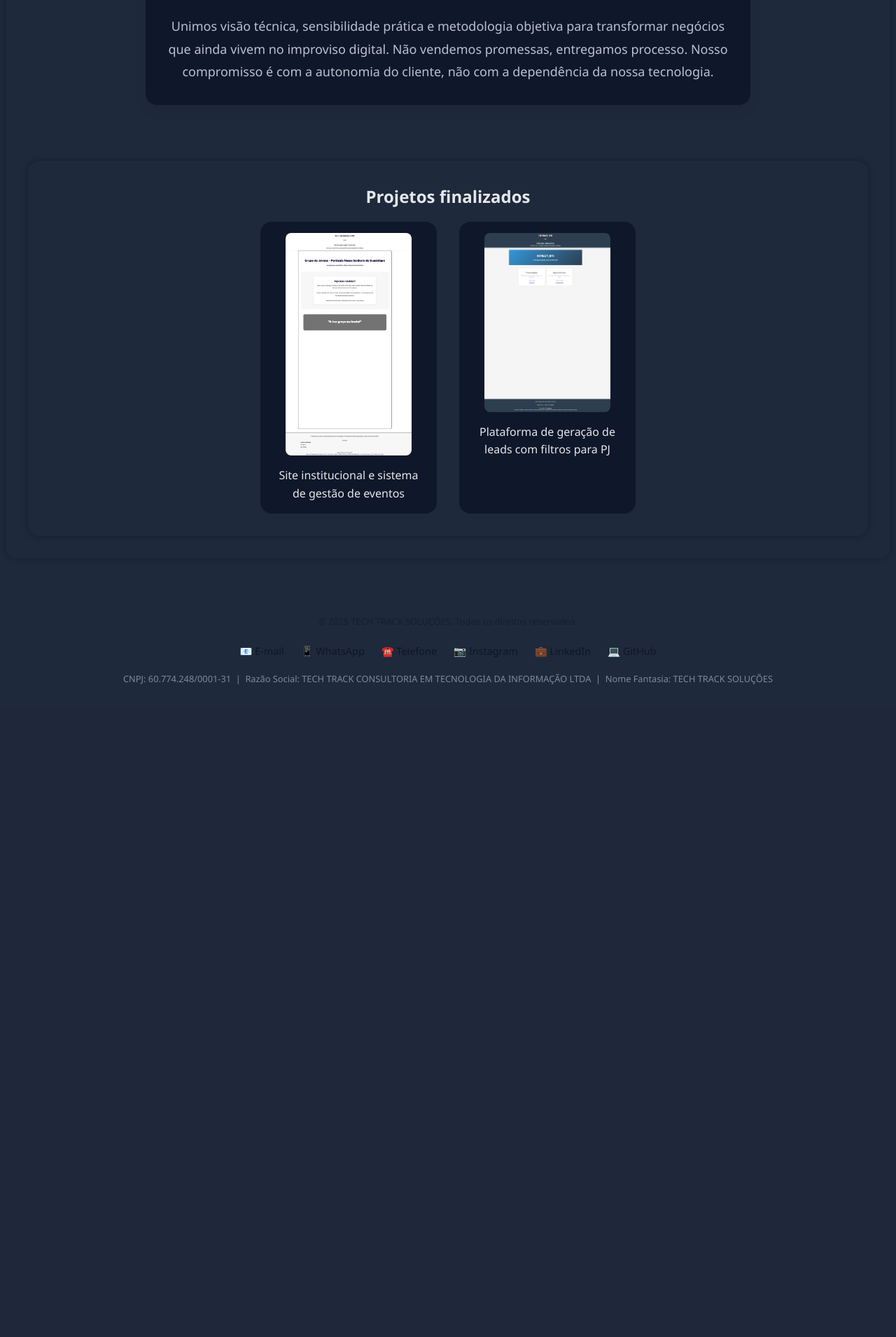
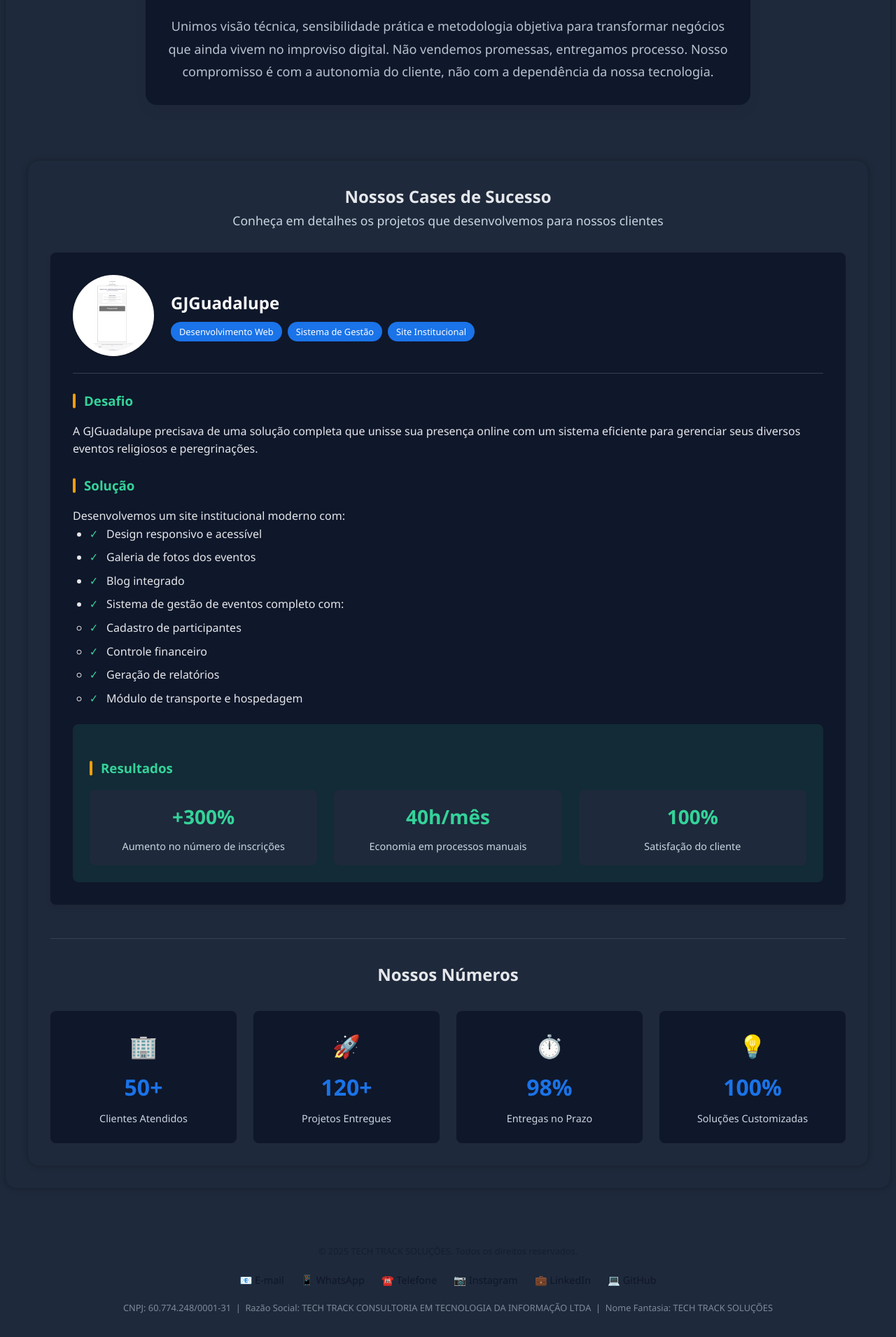
Before and after one commit to ttsolucoes/site_ttsolucoes, a Flask app: page /saiba_mais in a window 1280 px wide. Shown: the part 4236-6147 px from the top of the page at 70% size. Before the commit the page ends 5214 px from the top, so only its background shows below. Run offline with Flask 3, Linux system fonts and the light colour scheme.

Commit message:
atualizar clientes about

```diff
--- /dev/null
+++ b/app/static/css/pages/clientes_about.css
@@ -0,0 +1,202 @@
+/* Estilos base - mantendo consistência com o root */
+.cliente-card-expandido {
+  background-color: var(--background-card);
+  border-radius: var(--btn-radius);
+  padding: 2rem;
+  margin-bottom: 2rem;
+  box-shadow: 0 4px 6px rgba(0, 0, 0, 0.1);
+  transition: transform 0.3s ease, box-shadow 0.3s ease;
+}
+
+.cliente-card-expandido:hover {
+  transform: translateY(-5px);
+  box-shadow: 0 10px 20px rgba(0, 0, 0, 0.15);
+}
+
+.cliente-header {
+  display: flex;
+  align-items: center;
+  gap: 1.5rem;
+  margin-bottom: 1.5rem;
+  padding-bottom: 1.5rem;
+  border-bottom: 1px solid var(--border-color);
+}
+
+.cliente-logo {
+  width: 100px;
+  height: 100px;
+  object-fit: contain;
+  border-radius: 50%;
+  background-color: white;
+  padding: 0.5rem;
+  box-shadow: 0 2px 4px rgba(0, 0, 0, 0.1);
+}
+
+.cliente-info h2 {
+  color: var(--text-dark);
+  margin-bottom: 0.5rem;
+}
+
+.cliente-tags {
+  display: flex;
+  gap: 0.5rem;
+  flex-wrap: wrap;
+}
+
+.tag {
+  background-color: var(--primary-color);
+  color: white;
+  padding: 0.25rem 0.75rem;
+  border-radius: 1rem;
+  font-size: 0.8rem;
+}
+
+.cliente-content h3 {
+  color: var(--secondary-color);
+  margin: 1.5rem 0 1rem;
+  position: relative;
+  padding-left: 1rem;
+}
+
+.cliente-content h3::before {
+  content: '';
+  position: absolute;
+  left: 0;
+  top: 50%;
+  transform: translateY(-50%);
+  height: 70%;
+  width: 4px;
+  background-color: var(--accent-color);
+  border-radius: 2px;
+}
+
+.feature-list {
+  margin-left: 1.5rem;
+  margin-bottom: 1.5rem;
+}
+
+.feature-list li {
+  margin-bottom: 0.5rem;
+  position: relative;
+  padding-left: 1.5rem;
+}
+
+.feature-list li::before {
+  content: '✓';
+  position: absolute;
+  left: 0;
+  color: var(--secondary-color);
+  font-weight: bold;
+}
+
+.resultados {
+  background-color: rgba(52, 211, 153, 0.1);
+  padding: 1.5rem;
+  border-radius: var(--btn-radius);
+  margin-top: 1.5rem;
+}
+
+.stats-grid {
+  display: grid;
+  grid-template-columns: repeat(auto-fit, minmax(150px, 1fr));
+  gap: 1.5rem;
+  margin-top: 1rem;
+}
+
+.stat-item {
+  text-align: center;
+  padding: 1rem;
+  background-color: var(--background-soft);
+  border-radius: var(--btn-radius);
+}
+
+.stat-number {
+  font-size: 1.75rem;
+  font-weight: bold;
+  color: var(--secondary-color);
+  margin-bottom: 0.5rem;
+}
+
+.stat-label {
+  font-size: 0.9rem;
+  color: var(--text-light);
+}
+
+/* Seção de Métricas Gerais */
+.metricas-gerais {
+  margin-top: 3rem;
+  padding-top: 2rem;
+  border-top: 1px solid var(--border-color);
+}
+
+.metricas-grid {
+  display: grid;
+  grid-template-columns: repeat(auto-fit, minmax(200px, 1fr));
+  gap: 1.5rem;
+  margin-top: 2rem;
+}
+
+.metrica-card {
+  text-align: center;
+  padding: 1.5rem;
+  background-color: var(--background-card);
+  border-radius: var(--btn-radius);
+  transition: transform 0.3s ease;
+}
+
+.metrica-card:hover {
+  transform: translateY(-5px);
+}
+
+.metrica-icon {
+  font-size: 2rem;
+  margin-bottom: 0.5rem;
+}
+
+.metrica-number {
+  font-size: 2rem;
+  font-weight: bold;
+  color: var(--primary-color);
+  margin-bottom: 0.5rem;
+}
+
+.metrica-label {
+  font-size: 0.9rem;
+  color: var(--text-light);
+}
+
+.subtitulo {
+  color: var(--text-light);
+  margin-bottom: 2rem;
+  font-size: 1.1rem;
+}
+
+/* Responsividade */
+@media (max-width: 768px) {
+  .cliente-header {
+    flex-direction: column;
+    text-align: center;
+  }
+
+  .cliente-tags {
+    justify-content: center;
+  }
+
+  .stats-grid {
+    grid-template-columns: 1fr;
+  }
+
+  .metricas-grid {
+    grid-template-columns: 1fr 1fr;
+  }
+}
+
+@media (max-width: 480px) {
+  .cliente-card-expandido {
+    padding: 1.5rem;
+  }
+
+  .metricas-grid {
+    grid-template-columns: 1fr;
+  }
+}
--- a/app/templates/pages/public/about.html
+++ b/app/templates/pages/public/about.html
@@ -9,6 +9,7 @@
 <link rel="stylesheet" href="{{ url_for('static', filename='css/pages/about.css') }}">
 <link rel="stylesheet" href="{{ url_for('static', filename='css/pages/servicos.css') }}">
 <link rel="stylesheet" href="{{ url_for('static', filename='css/pages/clientes.css') }}">
+<link rel="stylesheet" href="{{ url_for('static', filename='css/pages/clientes_about.css') }}">
 {% endblock %}
 
 {% block content %}
@@ -91,16 +92,86 @@
     {% include 'components/content_block.html' %}
 {% endwith %}
 
-<section id="clientes-atendidos" class="main-content mt-2">
-  <h2 class="text-center">Projetos finalizados</h2>
-  <div class="clientes-grid">
-    <div class="cliente-card">
-      <img src="{{ url_for('static', filename='images/clientes/gjguadalupe.png') }}" alt="GJGuadalupe">
-      <p>Site institucional e sistema de gestão de eventos</p>
+<section id="clientes-detalhados" class="main-content mt-2">
+  <h1 class="text-center">Nossos Cases de Sucesso</h1>
+  <p class="text-center subtitulo">Conheça em detalhes os projetos que desenvolvemos para nossos clientes</p>
+
+  <!-- Card Expandido 1 -->
+  <div class="cliente-card-expandido">
+    <div class="cliente-header">
+      <img src="{{ url_for('static', filename='images/clientes/gjguadalupe.png') }}" alt="GJGuadalupe" class="cliente-logo">
+      <div class="cliente-info">
+        <h2>GJGuadalupe</h2>
+        <div class="cliente-tags">
+          <span class="tag">Desenvolvimento Web</span>
+          <span class="tag">Sistema de Gestão</span>
+          <span class="tag">Site Institucional</span>
+        </div>
+      </div>
     </div>
-    <div class="cliente-card">
-      <img src="{{ url_for('static', filename='images/clientes/extractrfb.png') }}" alt="ExtractRFB">
-      <p>Plataforma de geração de leads com filtros para PJ</p>
+    <div class="cliente-content">
+      <h3>Desafio</h3>
+      <p>A GJGuadalupe precisava de uma solução completa que unisse sua presença online com um sistema eficiente para gerenciar seus diversos eventos religiosos e peregrinações.</p>
+
+      <h3>Solução</h3>
+      <p>Desenvolvemos um site institucional moderno com:</p>
+      <ul class="feature-list">
+        <li>Design responsivo e acessível</li>
+        <li>Galeria de fotos dos eventos</li>
+        <li>Blog integrado</li>
+        <li>Sistema de gestão de eventos completo com:</li>
+        <ul>
+          <li>Cadastro de participantes</li>
+          <li>Controle financeiro</li>
+          <li>Geração de relatórios</li>
+          <li>Módulo de transporte e hospedagem</li>
+        </ul>
+      </ul>
+
+      <div class="resultados">
+        <h3>Resultados</h3>
+        <div class="stats-grid">
+          <div class="stat-item">
+            <div class="stat-number">+300%</div>
+            <div class="stat-label">Aumento no número de inscrições</div>
+          </div>
+          <div class="stat-item">
+            <div class="stat-number">40h/mês</div>
+            <div class="stat-label">Economia em processos manuais</div>
+          </div>
+          <div class="stat-item">
+            <div class="stat-number">100%</div>
+            <div class="stat-label">Satisfação do cliente</div>
+          </div>
+        </div>
+      </div>
+    </div>
+  </div>
+
+  <!-- Seção de Métricas Gerais -->
+  <div class="metricas-gerais">
+    <h2 class="text-center">Nossos Números</h2>
+    <div class="metricas-grid">
+      <div class="metrica-card">
+        <div class="metrica-icon">🏢</div>
+        <div class="metrica-number">50+</div>
+        <div class="metrica-label">Clientes Atendidos</div>
+      </div>
+      <div class="metrica-card">
+        <div class="metrica-icon">🚀</div>
+        <div class="metrica-number">120+</div>
+        <div class="metrica-label">Projetos Entregues</div>
+      </div>
+      <div class="metrica-card">
+        <div class="metrica-icon">⏱️</div>
+        <div class="metrica-number">98%</div>
+        <div class="metrica-label">Entregas no Prazo</div>
+      </div>
+      <div class="metrica-card">
+        <div class="metrica-icon">💡</div>
+        <div class="metrica-number">100%</div>
+        <div class="metrica-label">Soluções Customizadas</div>
+      </div>
     </div>
   </div>
 </section>
```
Also changed, not shown: app/templates/pages/public/home.html (+12 -0 lines), app/static/images/clientes/inove_invertussystem.png (added), app/static/images/clientes/invertus_invertussystem.png (added), app/static/images/clientes/invertus_system.png (added).
